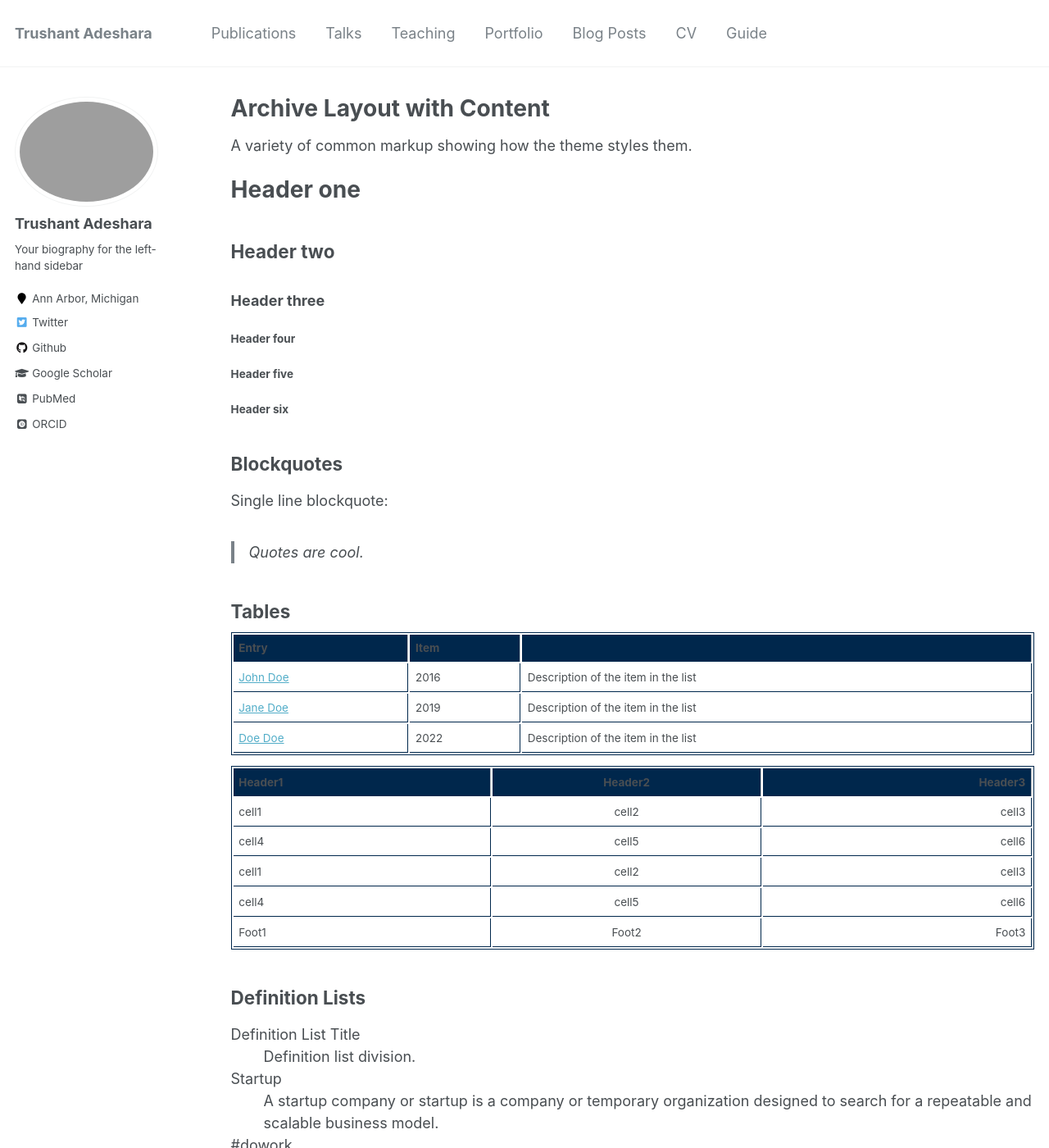
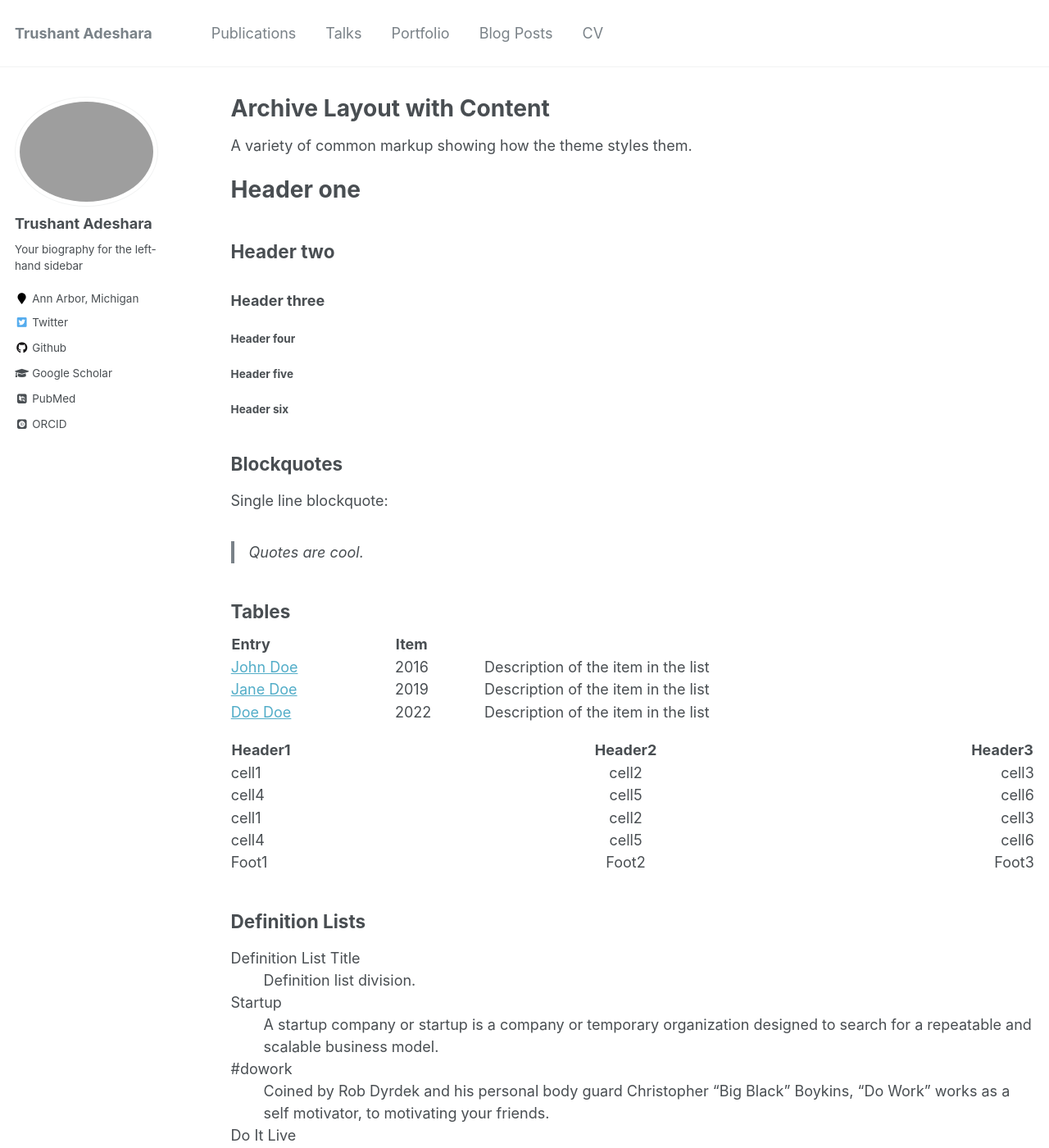
Before and after one commit to Trushant-Adeshara/Trushant-Adeshara.github.io, a Jekyll site: the page built from _pages/archive-layout-with-content.md, in a window 1280 px wide and 1400 px high. Shown: the whole window at 82% size. Built offline with Jekyll 4.4.1, drawn with Linux system fonts in a browser that asks for light colours; some web fonts are replaced.

Commit message:
update navigation yml and sass for tables

```diff
--- a/_sass/_base.scss
+++ b/_sass/_base.scss
@@ -155,9 +155,10 @@ td > code {
 
 hr {
   display: block;
-  margin: 1em 0;
+  margin: 0.1em 0;
   border: 0;
-  border-top: 1px solid $border-color;
+  /* border-top: 1px solid $border-color; */
+  border-top: 3px solid $michigan-blue;
 }
 
 /* lists */
--- a/_sass/_tables.scss
+++ b/_sass/_tables.scss
@@ -6,9 +6,10 @@ table {
   margin-bottom: 1em;
   width: 100%;
   font-family: $global-font-family;
-  font-size: $type-size-6;
-  /* border-collapse: collapse; */
-  border: 1px solid $michigan-blue;
+  font-size: $type-size-5;
+  border-collapse: collapse;
+  /* border: 1px solid $michigan-blue; */
+  /* border-top: 3px solid $michigan-blue; */
 
   & + table {
     margin-top: 1em;
@@ -16,23 +17,22 @@ table {
 }
 
 thead {
-  background-color: $michigan-blue;
-  border-bottom: 1px solid $michigan-blue;
+  /* background-color: $michigan-blue; */
+  /* border-top: 3px solid $michigan-blue; */
 }
 
 th {
-  padding: 0.5em;
   font-weight: bold;
   text-align: left;
-  border-right: 1px solid $light-gray;
+  /* border-right: 1px solid $light-gray; */
 }
 
 td {
-  padding: 0.5em;
-  border-bottom: 1px solid $michigan-blue;
-  border-right: 1px solid $michigan-blue;
+  padding: 0.01em;
+  /* border-bottom: 1px solid $michigan-blue; */
+  /* border-right: 1px solid $michigan-blue; */
 }
 
 tr, td, th {
-  vertical-align: middle;
+  vertical-align: left;
 }
```
Also changed, not shown: _data/navigation.yml (+4 -4 lines).
